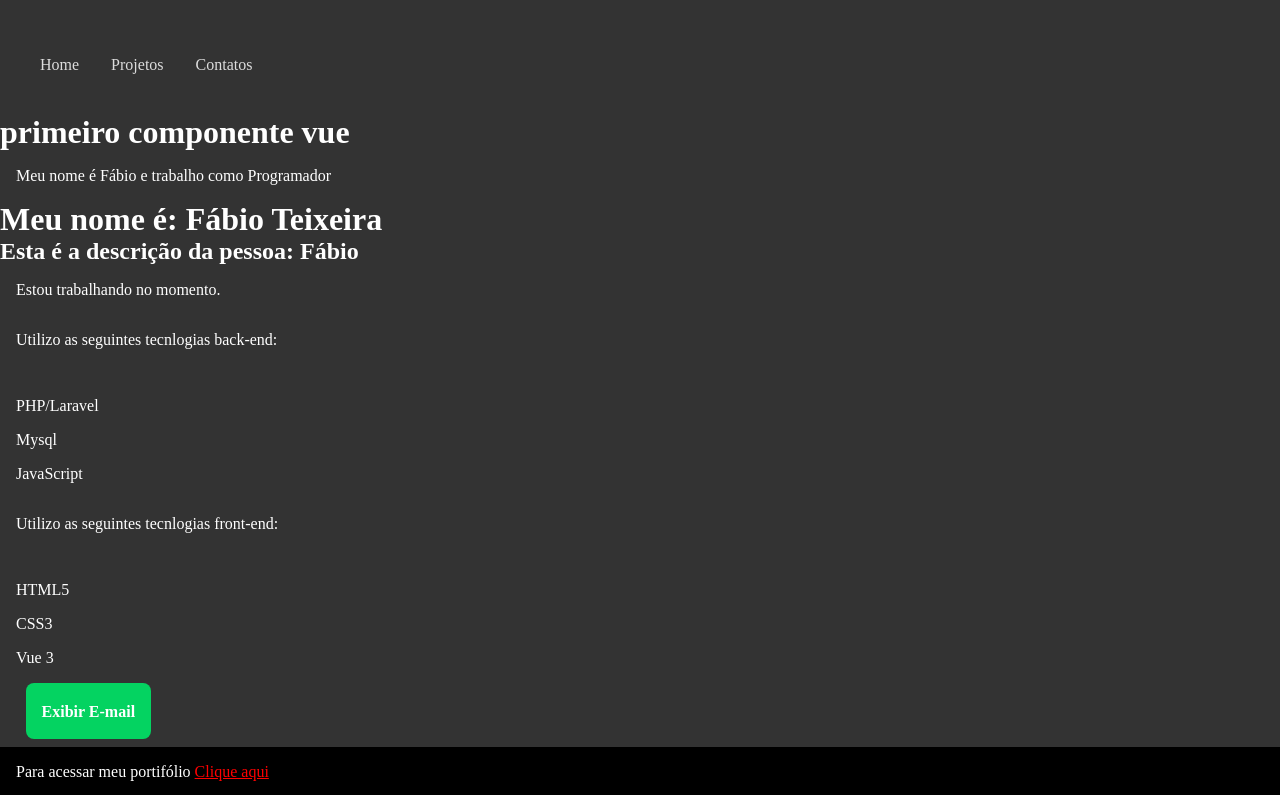
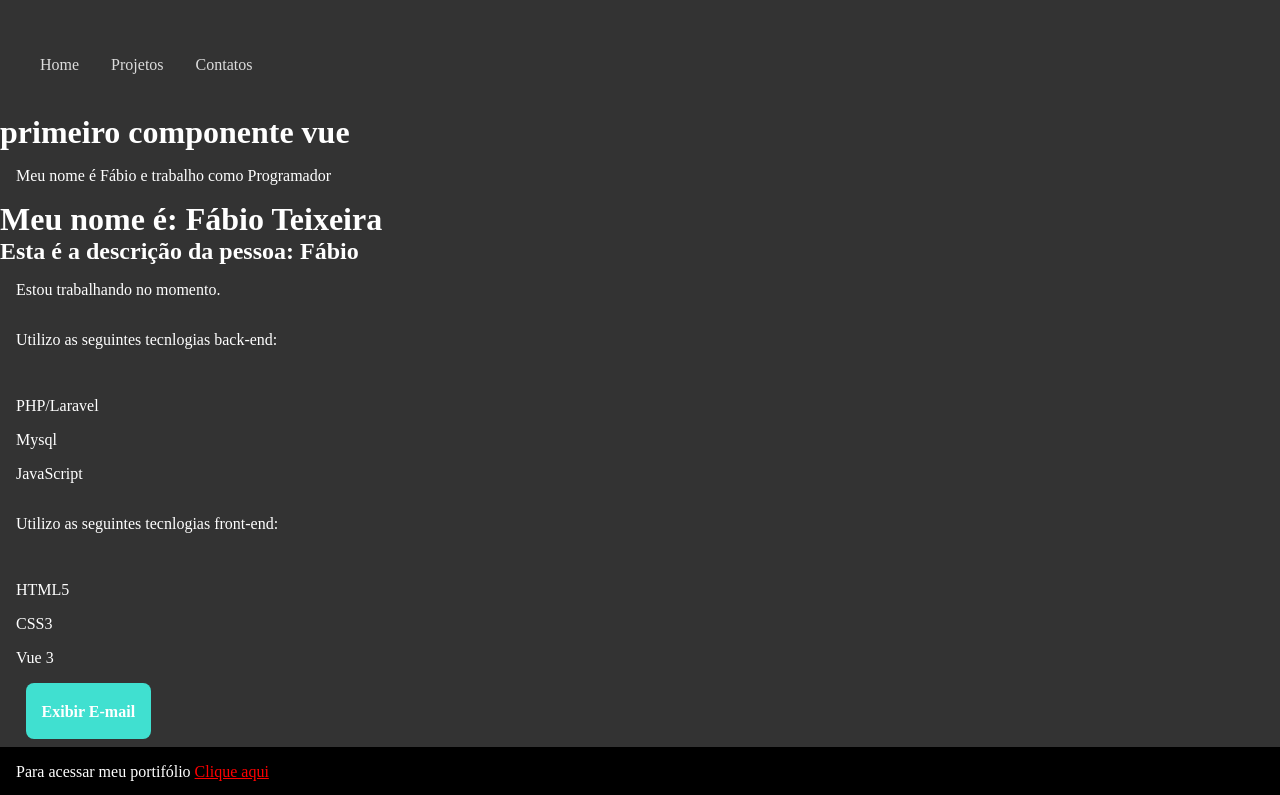
Before and after one commit to fabiotmourao/2_projeto_vue, a Vue app: page / in a window 1280 px wide. Shown: the top 795 px of the page. Built offline with nearby package versions, Linux system fonts and the light colour scheme.

Commit message:
button css

```diff
--- a/src/components/Header.vue
+++ b/src/components/Header.vue
@@ -36,6 +36,6 @@ a {
 }
 
 a:hover {
-  color: turquoise;
+  color: #40e0d0;
 }
 </style>
--- a/src/components/Info.vue
+++ b/src/components/Info.vue
@@ -76,7 +76,7 @@ export default {
     button{
         height: 56px;
         border: 0;
-        background: #04D361;
+        background: #40e0d0;
         border-radius: 8px;
 
         font-family: 'Archivo';
```
